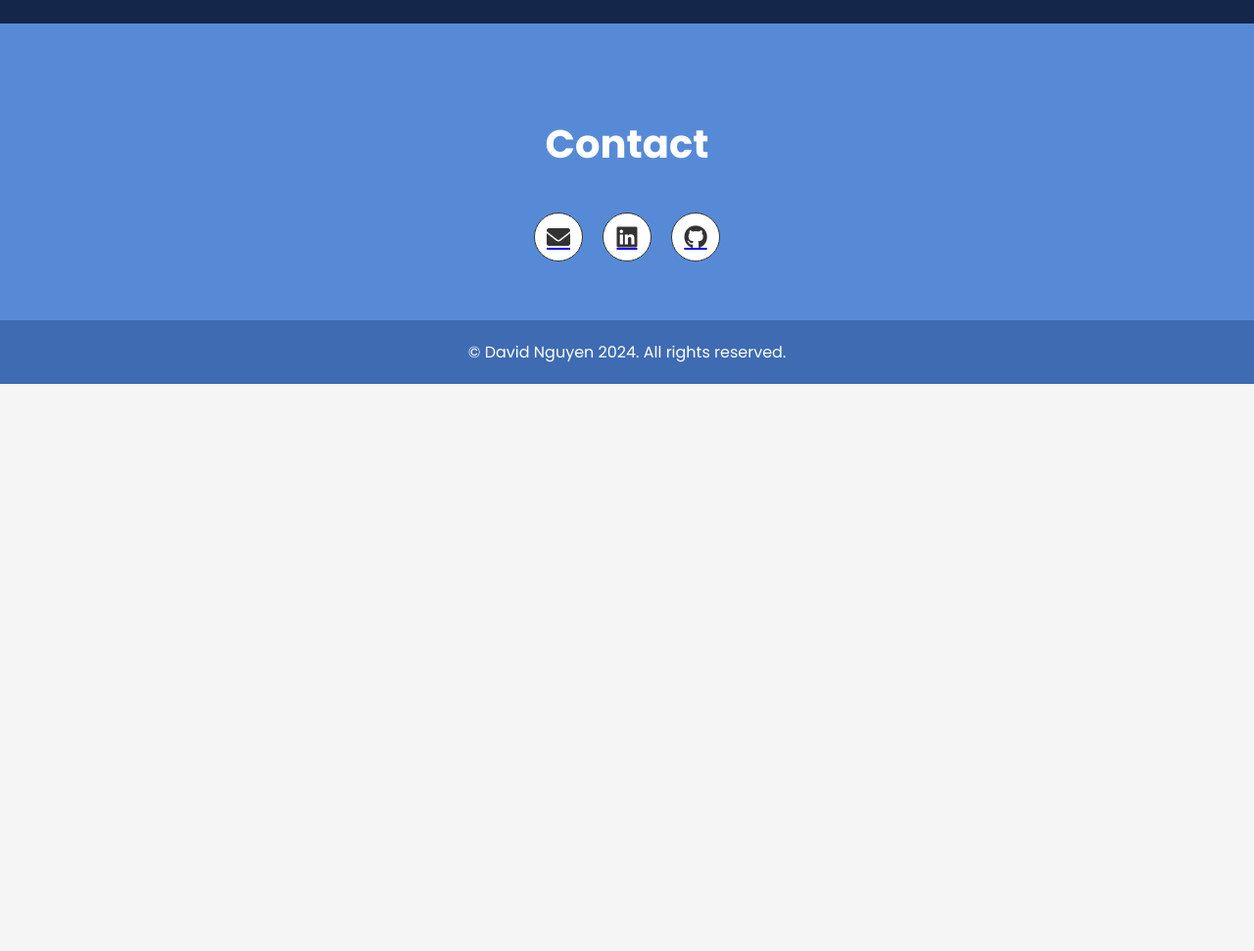
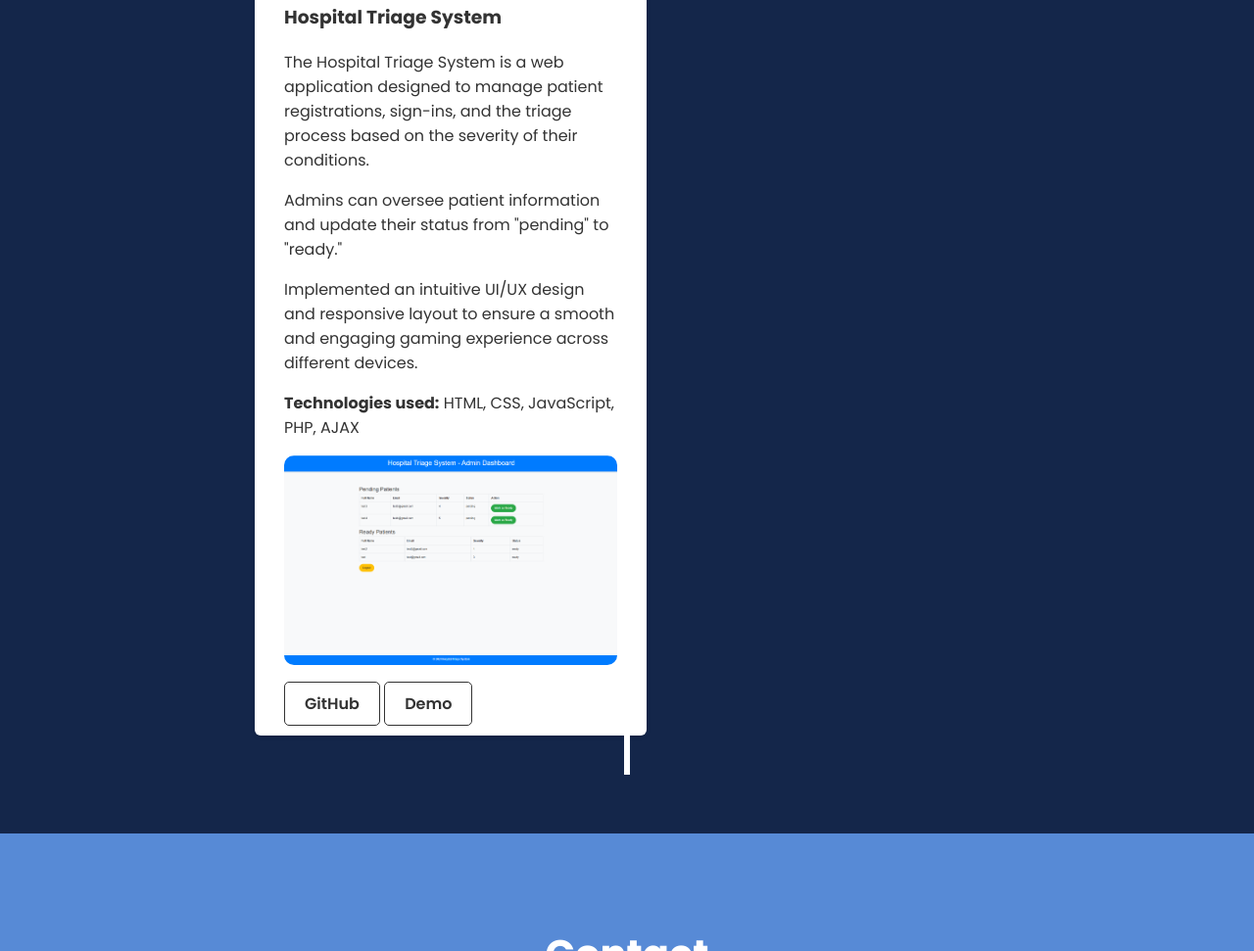
Before and after one commit to davidluu21111/portfolio, a plain HTML site: page public/index.html in a window 1280 px wide. Shown: the part 6288-7259 px from the top of the page at 98% size. Before the commit the page ends 6680 px from the top, so only its background shows below. Drawn offline with Linux system fonts and the light colour scheme.

Commit message:
update: add new project

```diff
--- a/public/index.html
+++ b/public/index.html
@@ -164,6 +164,22 @@
             </div>
           </div>
         </div>
+
+        <div class="timeline-item">
+          <div class="timeline-content">
+            <h3>Hospital Triage System</h3>
+            <p>The Hospital Triage System is a web application designed to manage patient registrations, sign-ins, and the triage process based on the severity of their conditions.</p>
+            <p>Admins can oversee patient information and update their status from "pending" to "ready."</p>
+            <p>Implemented an intuitive UI/UX design and responsive layout to ensure a smooth and engaging gaming experience across different devices.</p>
+            <p><strong>Technologies used:</strong> HTML, CSS, JavaScript, PHP, AJAX</p>
+
+            <img class="project-img" src="assets/admin-dashboard.png" alt="Hospital Triage System" />
+            <div class="project-links">
+              <a href="https://github.com/QuangMinh-Le/emergency_waitlist" target="_blank" class="btn">GitHub</a>
+              <a href="https://github.com/QuangMinh-Le/emergency_waitlist" target="_blank" class="btn">Demo</a>
+            </div>
+          </div>
+        </div>
       </div>
     </div>
   </section>
```
Also changed, not shown: public/assets/admin-dashboard.png (added).
